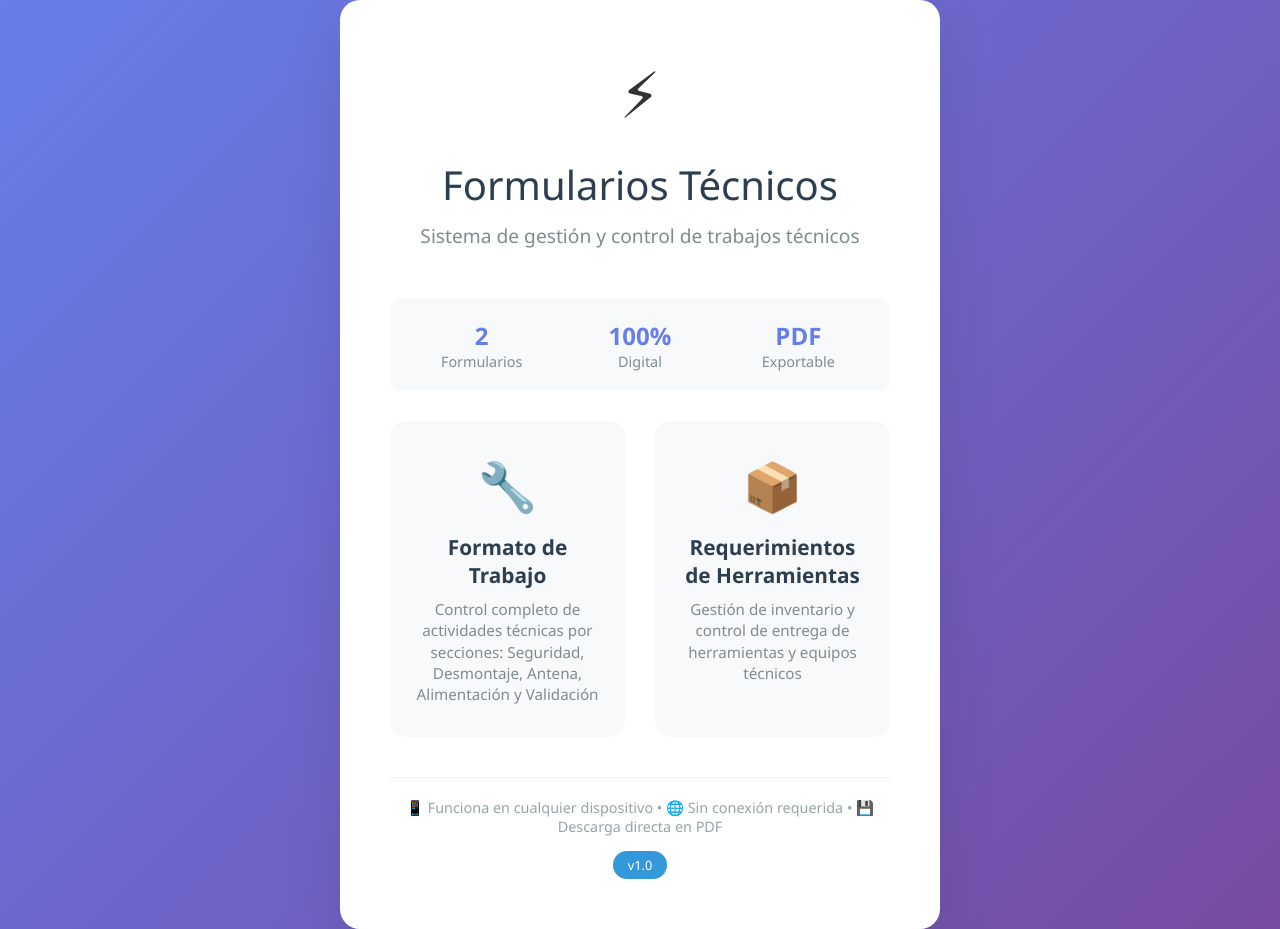
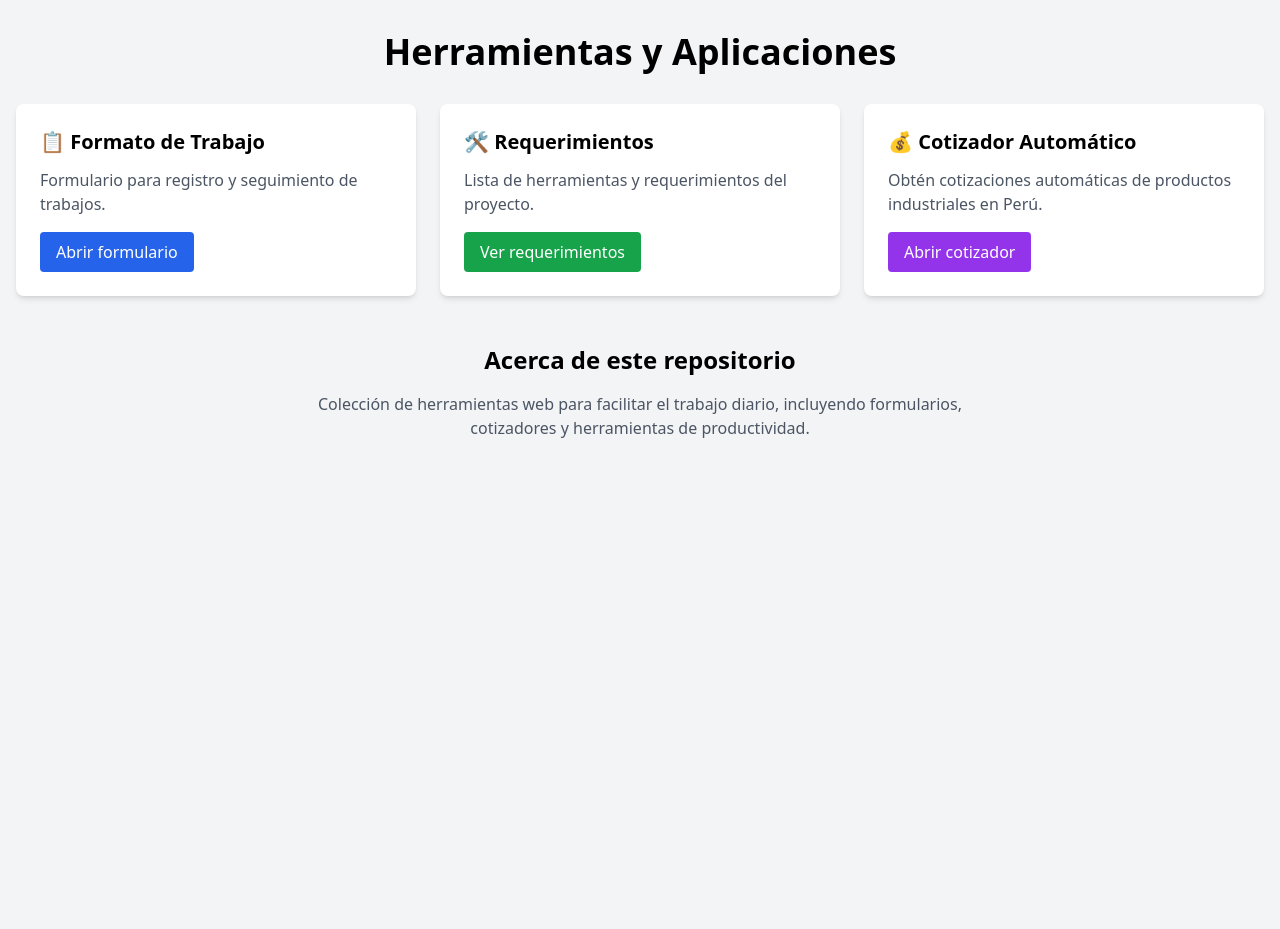
Before and after one commit to Moicano-uni/Fluitronic, a plain HTML site: page index.html in a window 1280 px wide. After the commit the page ends 800 px from the top, so only its background shows below. Drawn offline with nearby package versions, Linux system fonts and the light colour scheme.

Commit message:
Update index.html

```diff
--- a/index.html
+++ b/index.html
@@ -3,227 +3,50 @@
 <head>
     <meta charset="UTF-8">
     <meta name="viewport" content="width=device-width, initial-scale=1.0">
-    <title>Formularios Técnicos - Equipo</title>
-    <style>
-        * {
-            margin: 0;
-            padding: 0;
-            box-sizing: border-box;
-        }
+    <title>Tu Repositorio - Herramientas y Aplicaciones</title>
+    <script src="https://cdn.tailwindcss.com"></script>
+</head>
+<body class="bg-gray-100">
+    <div class="container mx-auto px-4 py-8">
+        <h1 class="text-4xl font-bold text-center mb-8">Herramientas y Aplicaciones</h1>
 
-        body {
-            font-family: 'Segoe UI', Tahoma, Geneva, Verdana, sans-serif;
-            background: linear-gradient(135deg, #667eea 0%, #764ba2 100%);
-            min-height: 100vh;
-            display: flex;
-            justify-content: center;
-            align-items: center;
-            color: #333;
-        }
+        <div class="grid md:grid-cols-2 lg:grid-cols-3 gap-6">
+            <!-- Formulario de Trabajo -->
+            <div class="bg-white rounded-lg shadow-md p-6">
+                <h2 class="text-xl font-semibold mb-3">📋 Formato de Trabajo</h2>
+                <p class="text-gray-600 mb-4">Formulario para registro y seguimiento de trabajos.</p>
+                <a href="formato-trabajo.html" class="inline-block bg-blue-600 text-white px-4 py-2 rounded hover:bg-blue-700">
+                    Abrir formulario
+                </a>
+            </div>
 
-        .container {
-            background: white;
-            border-radius: 20px;
-            box-shadow: 0 20px 60px rgba(0,0,0,0.1);
-            padding: 50px;
-            text-align: center;
-            max-width: 600px;
-            width: 90%;
-        }
+            <!-- Requerimientos -->
+            <div class="bg-white rounded-lg shadow-md p-6">
+                <h2 class="text-xl font-semibold mb-3">🛠️ Requerimientos</h2>
+                <p class="text-gray-600 mb-4">Lista de herramientas y requerimientos del proyecto.</p>
+                <a href="requerimientos-herramientas.html" class="inline-block bg-green-600 text-white px-4 py-2 rounded hover:bg-green-700">
+                    Ver requerimientos
+                </a>
+            </div>
 
-        .logo {
-            font-size: 4rem;
-            margin-bottom: 20px;
-        }
-
-        h1 {
-            color: #2c3e50;
-            margin-bottom: 10px;
-            font-size: 2.5rem;
-            font-weight: 300;
-        }
-
-        .subtitle {
-            color: #7f8c8d;
-            margin-bottom: 50px;
-            font-size: 1.2rem;
-        }
-
-        .forms-grid {
-            display: grid;
-            grid-template-columns: 1fr 1fr;
-            gap: 30px;
-            margin-bottom: 40px;
-        }
-
-        .form-card {
-            background: #f8f9fa;
-            border-radius: 15px;
-            padding: 30px 20px;
-            text-decoration: none;
-            color: inherit;
-            transition: all 0.3s ease;
-            border: 2px solid transparent;
-            position: relative;
-            overflow: hidden;
-        }
-
-        .form-card::before {
-            content: '';
-            position: absolute;
-            top: 0;
-            left: -100%;
-            width: 100%;
-            height: 100%;
-            background: linear-gradient(90deg, transparent, rgba(255,255,255,0.3), transparent);
-            transition: left 0.5s;
-        }
-
-        .form-card:hover::before {
-            left: 100%;
-        }
-
-        .form-card:hover {
-            transform: translateY(-10px);
-            box-shadow: 0 15px 40px rgba(0,0,0,0.1);
-            border-color: #667eea;
-        }
-
-        .form-icon {
-            font-size: 3rem;
-            margin-bottom: 15px;
-            display: block;
-        }
-
-        .form-title {
-            font-size: 1.3rem;
-            font-weight: 600;
-            margin-bottom: 10px;
-            color: #2c3e50;
-        }
-
-        .form-description {
-            color: #7f8c8d;
-            font-size: 0.95rem;
-            line-height: 1.4;
-        }
-
-        .footer {
-            color: #95a5a6;
-            font-size: 0.9rem;
-            border-top: 1px solid #ecf0f1;
-            padding-top: 20px;
-        }
-
-        .version {
-            background: #3498db;
-            color: white;
-            padding: 5px 15px;
-            border-radius: 20px;
-            font-size: 0.8rem;
-            display: inline-block;
-            margin-top: 15px;
-        }
-
-        @media (max-width: 768px) {
-            .container {
-                padding: 30px 20px;
-            }
-
-            .forms-grid {
-                grid-template-columns: 1fr;
-                gap: 20px;
-            }
-
-            h1 {
-                font-size: 2rem;
-            }
-
-            .form-card {
-                padding: 25px 15px;
-            }
-        }
-
-        .quick-stats {
-            display: grid;
-            grid-template-columns: 1fr 1fr 1fr;
-            gap: 15px;
-            margin: 30px 0;
-            padding: 20px;
-            background: #f8f9fa;
-            border-radius: 10px;
-        }
-
-        .stat-item {
-            text-align: center;
-        }
-
-        .stat-number {
-            font-size: 1.5rem;
-            font-weight: bold;
-            color: #667eea;
-        }
-
-        .stat-label {
-            font-size: 0.9rem;
-            color: #7f8c8d;
-        }
-    </style>
-</head>
-<body>
-    <div class="container">
-        <div class="logo">⚡</div>
-        <h1>Formularios Técnicos</h1>
-        <p class="subtitle">Sistema de gestión y control de trabajos técnicos</p>
-
-        <div class="quick-stats">
-            <div class="stat-item">
-                <div class="stat-number">2</div>
-                <div class="stat-label">Formularios</div>
-            </div>
-            <div class="stat-item">
-                <div class="stat-number">100%</div>
-                <div class="stat-label">Digital</div>
-            </div>
-            <div class="stat-item">
-                <div class="stat-number">PDF</div>
-                <div class="stat-label">Exportable</div>
+            <!-- 🆕 NUEVO: Cotizador Automático -->
+            <div class="bg-white rounded-lg shadow-md p-6">
+                <h2 class="text-xl font-semibold mb-3">💰 Cotizador Automático</h2>
+                <p class="text-gray-600 mb-4">Obtén cotizaciones automáticas de productos industriales en Perú.</p>
+                <a href="cotizador.html" class="inline-block bg-purple-600 text-white px-4 py-2 rounded hover:bg-purple-700">
+                    Abrir cotizador
+                </a>
             </div>
         </div>
 
-        <div class="forms-grid">
-            <a href="formato-trabajo.html" class="form-card">
-                <span class="form-icon">🔧</span>
-                <h3 class="form-title">Formato de Trabajo</h3>
-                <p class="form-description">Control completo de actividades técnicas por secciones: Seguridad, Desmontaje, Antena, Alimentación y Validación</p>
-            </a>
-
-            <a href="requerimientos-herramientas.html" class="form-card">
-                <span class="form-icon">📦</span>
-                <h3 class="form-title">Requerimientos de Herramientas</h3>
-                <p class="form-description">Gestión de inventario y control de entrega de herramientas y equipos técnicos</p>
-            </a>
-        </div>
-
-        <div class="footer">
-            <p>📱 Funciona en cualquier dispositivo • 🌐 Sin conexión requerida • 💾 Descarga directa en PDF</p>
-            <span class="version">v1.0</span>
+        <!-- Información adicional -->
+        <div class="mt-12 text-center">
+            <h2 class="text-2xl font-bold mb-4">Acerca de este repositorio</h2>
+            <p class="text-gray-600 max-w-2xl mx-auto">
+                Colección de herramientas web para facilitar el trabajo diario,
+                incluyendo formularios, cotizadores y herramientas de productividad.
+            </p>
         </div>
     </div>
-
-    <script>
-        // Pequeña animación de entrada
-        document.addEventListener('DOMContentLoaded', function() {
-            const container = document.querySelector('.container');
-            container.style.opacity = '0';
-            container.style.transform = 'translateY(30px)';
-
-            setTimeout(() => {
-                container.style.transition = 'all 0.8s ease';
-                container.style.opacity = '1';
-                container.style.transform = 'translateY(0)';
-            }, 100);
-        });
-    </script>
 </body>
 </html>
```
